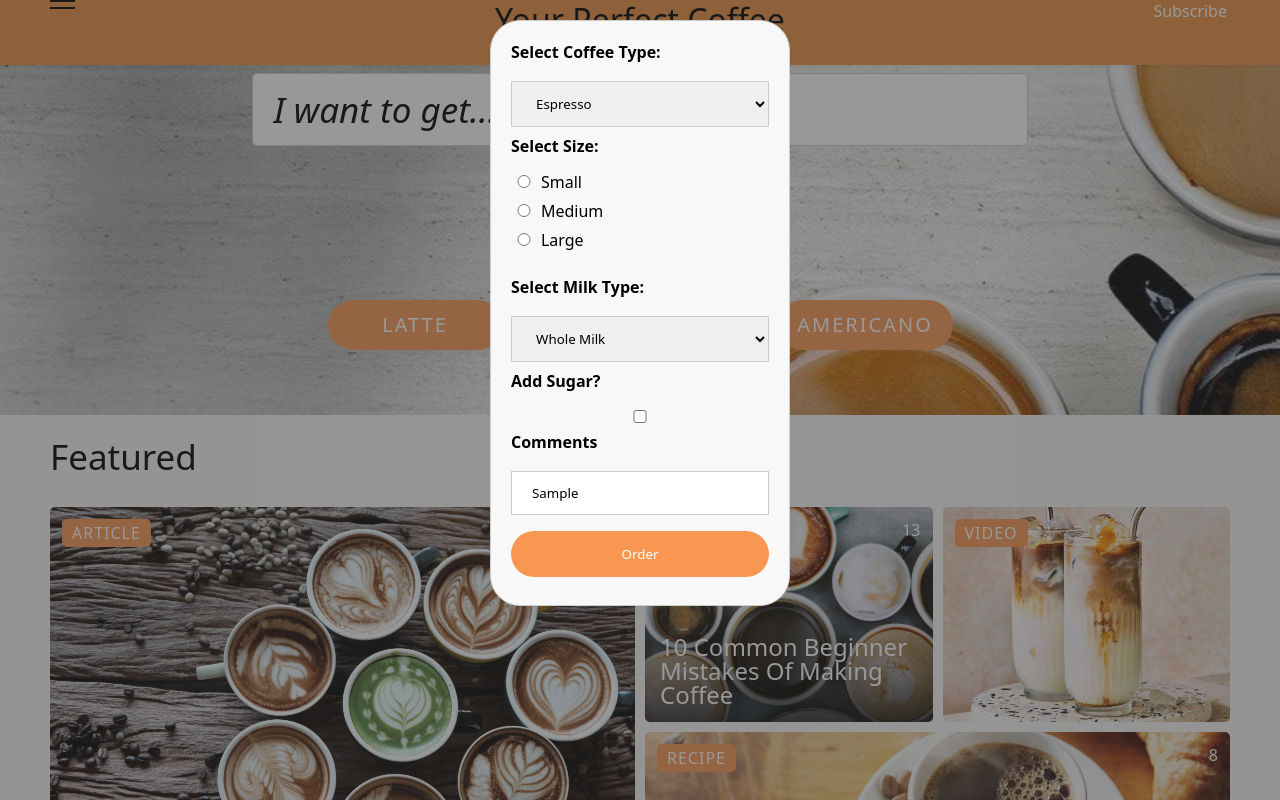
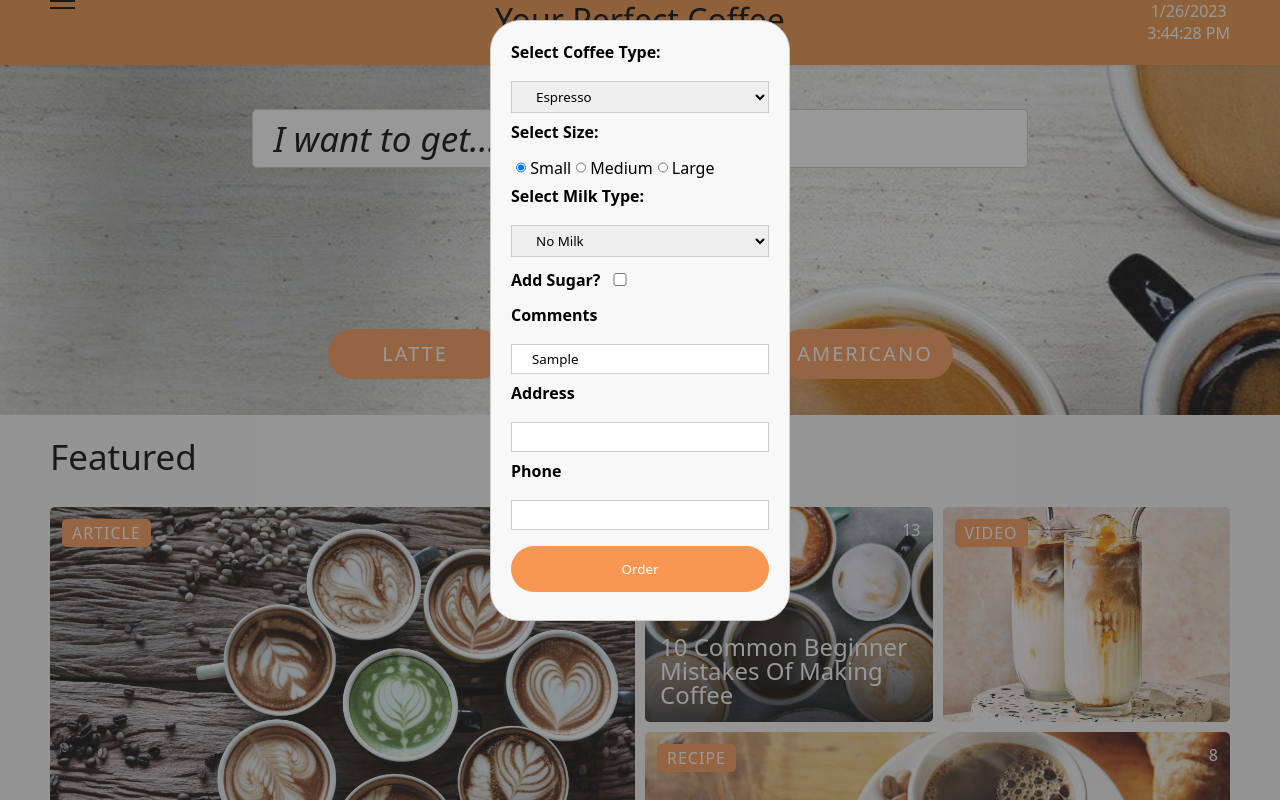
Before and after one commit to marinamotelica/landingPage, a plain HTML site: page index.html in a window 1280 px wide. Both pictures are taken after typing "Sample" into the empty fields and a click on the button "ORDER". Drawn offline with Linux system fonts and the light colour scheme.

Commit message:
fixed popup, css, js, added clock

```diff
--- a/app.js
+++ b/app.js
@@ -7,10 +7,36 @@ document.getElementById('popup').addEventListener("click", function(e)
 }, false)
     ;
 
-    document.getElementById('order').addEventListener("click", function(e)
+    document.getElementById('popup-form').addEventListener("click", function(e){
+
+        if(e.target === document.getElementById('popup-form')){
+           document.getElementById("popup-form").style.display = "none";
+        }
+    }, false)
+    ;
+    document.getElementById('p-form').addEventListener("submit", function(e)
     {
+
         e.preventDefault();
+
+
+        console.log(document.getElementById('address'));
+        if(document.getElementById('address').value === ""||document.getElementById('address').value.lenght < 10){
+
+            document.getElementById('address').classList.add('red');
+            return;
+        };
+        if(document.getElementById('phone').value === ""||document.getElementById('phone').value.lenght < 7){
+            document.getElementById('phone').classList.add('red');
+            return;
+        };
 
         document.getElementById("popup-form").style.display = "none";
     }, false)
-        ;
+    ;
+    setInterval(() => {
+        const currentDate = new Date().toLocaleString().split(',')[0];
+        const currentTime = new Date().toLocaleString().split(',')[1];
+        document.querySelector(".special-date").innerHTML = currentDate;
+        document.querySelector(".special-time").innerHTML = currentTime;
+    }, 1000);
--- a/index.html
+++ b/index.html
@@ -12,7 +12,11 @@
 <div class="wrapper">
 <div class="menu-icon"></div>
 <h1>Your Perfect Coffee</h1>
-<a href="#" class="special-link">Subscribe <span class="fas fa-angle-double-right"></span></a>
+<div class="special-link">
+    <div class="special-date"> </div>
+    <div class="special-time"> </div>
+</div>
+<div class="special-link1"> </div>
 </div>
     </header>
     <main>
@@ -399,7 +403,7 @@ Ad Placement
 </footer>
     </main>
 <div id="popup-form" class="popup-form">
-    <form class="p-form">
+    <form class="p-form" id="p-form">
         <label for="coffee-type">Select Coffee Type:</label>
         <select id="coffee-type" name="coffee-type">
           <option value="espresso">Espresso</option>
@@ -408,22 +412,31 @@ Ad Placement
         </select>
         <br>
         <label for="size">Select Size:</label>
-        <div><input type="radio" id="size" name="size" value="small"> Small</div>
-        <div><input type="radio" id="size" name="size" value="medium"> Medium</div>
-        <div><input type="radio" id="size" name="size" value="large"> Large</div>
+        <div class="coffee-size">
+        <div><input type="radio" id="size1" name="size" value="small" checked> Small</div>
+        <div><input type="radio" id="size2" name="size" value="medium"> Medium</div>
+        <div><input type="radio" id="size3" name="size" value="large"> Large</div>
+        </div>
         <br>
-        <label for="milk-type">Select Milk Type:</label>
-        <select id="milk-type" name="milk-type">
-          <option value="whole">Whole Milk</option>
+        <div><label for="milk-type">Select Milk Type:</label></div>
+        <select id="milk-type" name="milk-type" >
+          <option value="whole">No Milk</option>
           <option value="skim">Skim Milk</option>
           <option value="soy">Soy Milk</option>
         </select>
         <br>
-        <label for="sugar">Add Sugar?</label>
-        <input type="checkbox" id="sugar" name="sugar">
-        <br>
+        <label for="sugar">Add Sugar?<input type="checkbox" id="sugar" name="sugar"></label>
+
+
         <label for="comments">Comments</label>
-        <div><input type="text" id="comments" name="" value=""></div>
+        <div><input type="text" id="comments" name="comments" value=""></div>
+
+
+        <label for="address">Address</label>
+        <div><input type="text" id="address" name="address" value="" ></div>
+
+        <label for="phone">Phone</label>
+        <div><input type="text" id="phone" name="phone" value="" ></div>
 
         <input type="submit" value="Order" id="order">
       </form>
--- a/style.css
+++ b/style.css
@@ -69,20 +69,16 @@ h1{
 a{text-decoration:none; color: inherit ;}
 .special-link{color: white;}
 .site-header .special-link{justify-self: end;}
-.special-link span{
-    font-size: 13px;
+.special-link div{
+    font-size: 16px;
     margin-left: 3px;
-    transition: all 0.2s;
-}
-.special-link:hover{
-    transform: translateX(5px);
-
+    text-align: center;
 }
 .search{
 height: 350px;
 display: grid;
 justify-items: center;
-align-items: 100px 0 60px 0;
+align-items: center;
 position: relative;
 overflow: hidden;
 }
@@ -261,7 +257,7 @@ aside .btn{
 }
 aside .btn:hover{
     transform: translateY(-5px);
-    box-shadow: 0 2px 5px rgba(o, 0, 0, .1);
+    box-shadow: 0 2px 5px rgba(0, 0, 0, .1);
 }
 .mid-area{
     display: grid;
@@ -568,14 +564,15 @@ small{
   }
   select, input[type="radio"], input[type="checkbox"], input[type="text"] {
     width: 100%;
-    padding: 12px 20px;
+    padding: 5px 20px;
     margin: 8px 0;
     display: inline-block;
     border: 1px solid #ccc;
     box-sizing: border-box;
   }
   input[type="radio"]{
-    width: 10%;
+    width: 10px;
+    margin-left: 5px;
   }
   input[type="submit"] {
     width: 100%;
@@ -587,3 +584,16 @@ small{
     cursor: pointer;
     border-radius: 30px;
   }
+  input[type="checkbox"]{
+    width: 20px;
+    margin-left: 10px;
+  }
+  .coffee-size div{
+    float: left;
+  }
+  .coffee-size{
+    margin-bottom: 20px;
+  }
+  .red{
+    border:1px solid red!important;
+  }
```
